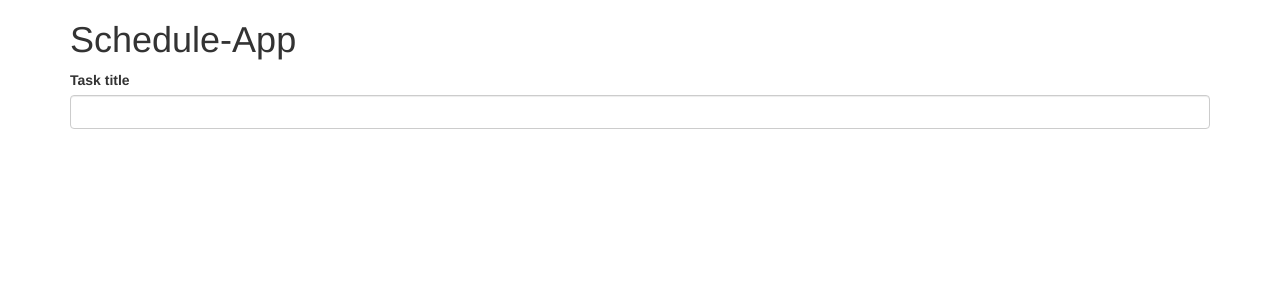
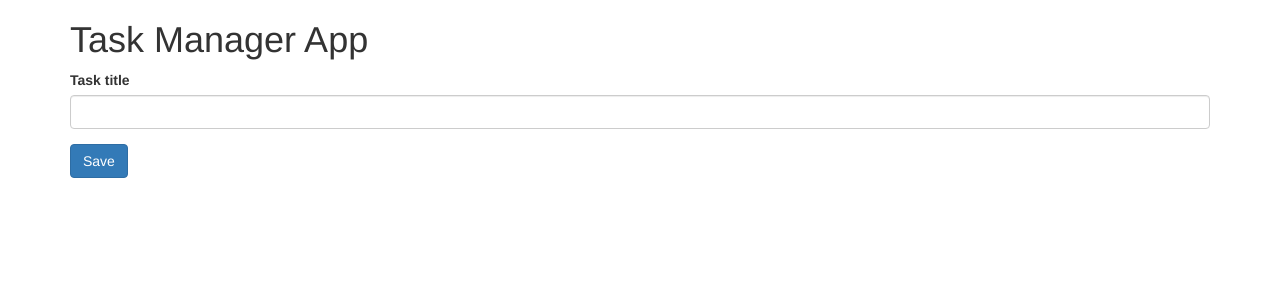
Before and after one commit to kevinthicke/Task-manager-React-Typescript-, a React app: page / in a window 1280 px wide. Shown: the top 300 px of the page. Built offline with nearby package versions, Linux system fonts and the light colour scheme.

Commit message:
Añadida funcionalidad NewTask

```diff
--- a/index.html
+++ b/index.html
@@ -6,7 +6,7 @@
     href="https://maxcdn.bootstrapcdn.com/bootstrap/3.3.7/css/bootstrap.min.css"
     integrity="sha384-BVYiiSIFeK1dGmJRAkycuHAHRg32OmUcww7on3RYdg4Va+PmSTsz/K68vbdEjh4u"
     crossorigin="anonymous">
-    <title>Schedule-App</title>
+    <title>Task Manager App</title>
   </head>
   <body>
     <div id="app"></div>
--- a/package.json
+++ b/package.json
@@ -1,7 +1,7 @@
 {
   "name": "react-typescript-app",
   "version": "1.0.0",
-  "description": "",
+  "description": "task manager app",
   "main": "index.js",
   "scripts": {
     "build": "webpack",
--- a/src/App.tsx
+++ b/src/App.tsx
@@ -1,6 +1,6 @@
 import * as React from 'react';
 import { Grid } from 'react-bootstrap';
-import TaskForm from './components/TaskForm';
+import TaskForm, { ITask } from './components/TaskForm';
 
 interface AppProps {
   title: string
@@ -18,12 +18,16 @@ export default class App extends React.Component <AppProps, AppStates> {
     }
   }
 
+  addNewTask( newTask: ITask) {
+    console.log(newTask);
+  }
+
   render() {
     const { title } = this.props;
     return (
       <Grid>
         <h1>{ title }</h1>
-        <TaskForm/>
+        <TaskForm addNewTask={this.addNewTask}/>
       </Grid>
     )
   }
--- a/src/components/TaskForm.tsx
+++ b/src/components/TaskForm.tsx
@@ -5,15 +5,32 @@ interface TaskFormStates {
     title: string
 }
 
+export interface ITask {
+    title: ''
+}
 
-export default class TaskForm extends React.Component <any, TaskFormStates> {
-    constructor(props:any) {
+interface TaskFormProps {
+    addNewTask: (task: ITask) => void;
+}
+
+
+export default class TaskForm extends React.Component <TaskFormProps, any> {
+    constructor(props:TaskFormProps) {
         super(props);
         this.state = {
             title: '',
         }
 
         this.handleOnChange = this.handleOnChange.bind(this);
+    }
+
+    handleOnSubmit(event: React.FormEvent<HTMLFormElement>) {
+        event.preventDefault();
+
+        const { title } = this.state;
+        const newTask: ITask = { title };
+
+        this.props.addNewTask(newTask);
     }
 
     handleOnChange(event: React.FormEvent<FormControl>) {
@@ -26,10 +43,13 @@ export default class TaskForm extends React.Component <any, TaskFormStates> {
 
     render() {
         return (
-            <FormGroup>
-                <ControlLabel>Task title</ControlLabel>
-                <FormControl type="text" label="Task title" onChange={this.handleOnChange}/>
-            </FormGroup>
+            <form onSubmit={(event) => this.handleOnSubmit(event)}>
+                <FormGroup>
+                    <ControlLabel>Task title</ControlLabel>
+                    <FormControl type="text" label="Task title" onChange={this.handleOnChange}/>
+                </FormGroup>
+                <Button type="submit" bsStyle="primary">Save</Button>
+            </form>
         );
     }
 }
--- a/src/index.tsx
+++ b/src/index.tsx
@@ -2,4 +2,4 @@ import * as React from "react";
 import * as ReactDOM from "react-dom";
 import App from './App';
 
-ReactDOM.render(<App title={'Schedule-App'}/>, document.getElementById("app"));
+ReactDOM.render(<App title={'Task Manager App'}/>, document.getElementById("app"));
```
